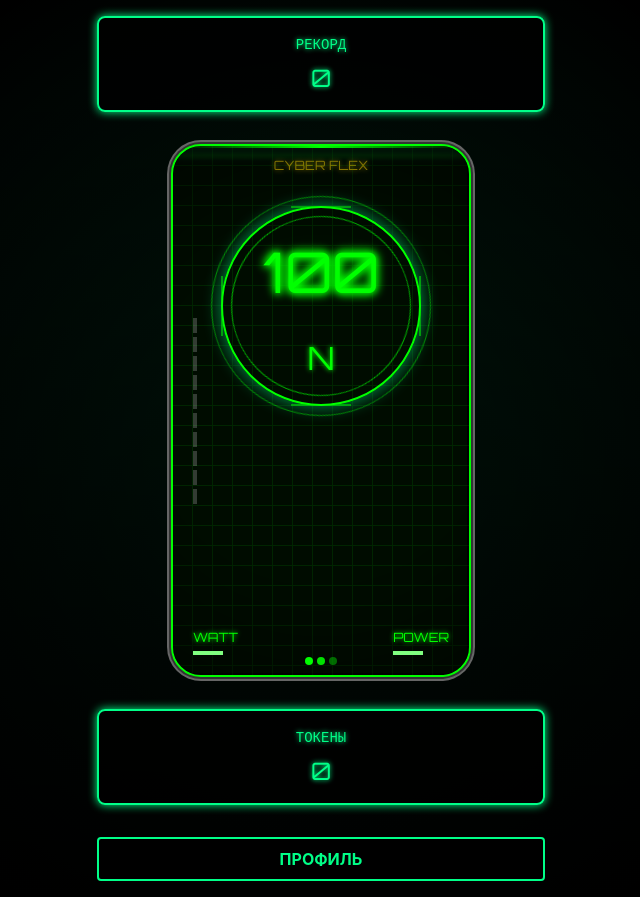
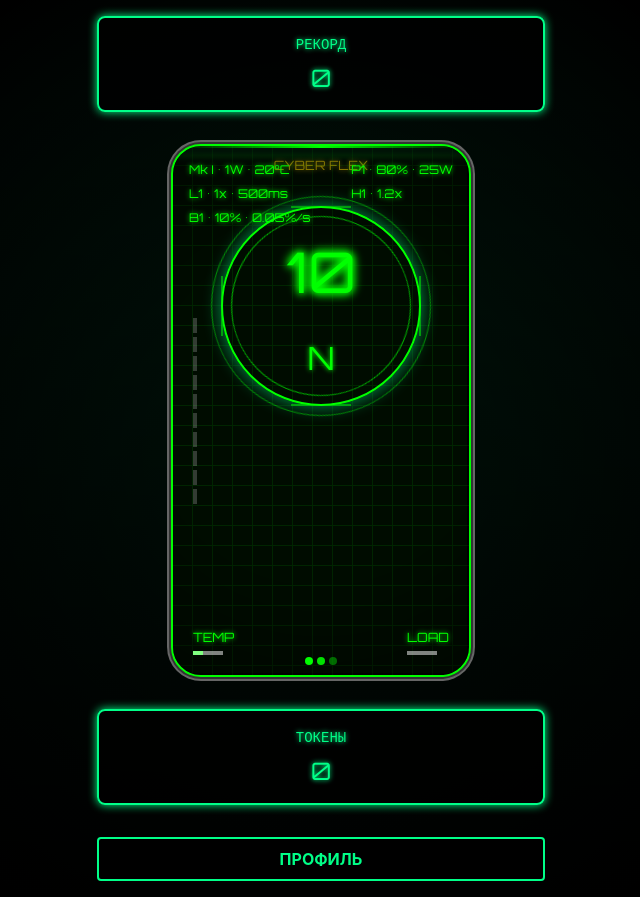
Before and after one commit to Gazprom100/TAPDEL, a React (Vite) app: page / in a window 1280 px wide. Shown: the whole page, without its empty margins (319-959 px from the left). Built offline with nearby package versions, Linux system fonts and the light colour scheme.

Commit message:
Update TapButton.tsx

```diff
--- a/src/components/TapButton.tsx
+++ b/src/components/TapButton.tsx
@@ -1,5 +1,6 @@
 import React, { useState, useEffect, useCallback } from 'react';
 import { useGameStore } from '../store/gameStore';
+import { COMPONENTS } from '../types/game';
 import '../styles/effects.css';
 
 type Gear = 'N' | '1' | '2' | '3' | '4' | 'M';
@@ -14,11 +15,30 @@
 };
 
 export const TapButton: React.FC = () => {
-  const { addTokens, energy, setEnergy } = useGameStore();
+  const {
+    addTokens,
+    energy,
+    setEnergy,
+    engineLevel,
+    gearboxLevel,
+    batteryLevel,
+    hyperdriveLevel,
+    powerGridLevel
+  } = useGameStore();
+
   const [gear, setGear] = useState<Gear>('N');
   const [taps, setTaps] = useState<number[]>([]);
   const [isCharging, setIsCharging] = useState(false);
-  const [intensity, setIntensity] = useState(0); // 0-100
+  const [intensity, setIntensity] = useState(0);
+  const [temperature, setTemperature] = useState(20);
+  const [isHyperdriveActive, setIsHyperdriveActive] = useState(false);
+
+  // Получаем текущие компоненты
+  const currentEngine = COMPONENTS.ENGINES.find(e => e.level === engineLevel)!;
+  const currentGearbox = COMPONENTS.GEARBOXES.find(g => g.level === gearboxLevel)!;
+  const currentBattery = COMPONENTS.BATTERIES.find(b => b.level === batteryLevel)!;
+  const currentHyperdrive = COMPONENTS.HYPERDRIVES.find(h => h.level === hyperdriveLevel)!;
+  const currentPowerGrid = COMPONENTS.POWER_GRIDS.find(p => p.level === powerGridLevel)!;
 
   // Расчет передачи на основе частоты нажатий
   const calculateGear = useCallback((tapHistory: number[]) => {
@@ -52,6 +72,7 @@
   // Обработка нажатия
   const handleTap = useCallback(() => {
     if (energy <= 0) return;
+    if (temperature >= currentEngine.maxTemp) return;
 
     const now = Date.now();
     const newTaps = [...taps.filter(tap => now - tap < 1000), now];
@@ -60,44 +81,80 @@
     const newGear = calculateGear(newTaps);
     setGear(newGear);
 
-    // Обновление интенсивности
+    // Обновление интенсивности и температуры
     const newIntensity = calculateIntensity(newGear);
     setIntensity(newIntensity);
+    setTemperature((prev: number) => Math.min(
+      currentEngine.maxTemp,
+      prev + (newIntensity / 100) * currentEngine.power
+    ));
 
-    // Добавление токенов с учетом передачи и энергии
-    const gearMultiplier = {
-      'N': 0.5,
-      '1': 1,
-      '2': 2,
-      '3': 3,
-      '4': 4,
-      'M': 5
-    }[newGear];
+    // Расчет множителей
+    const gearMultiplier = currentGearbox.gear;
+    const energyMultiplier = energy / 100;
+    const efficiencyMultiplier = currentPowerGrid.efficiency / 100;
+    const hyperdriveMultiplier = isHyperdriveActive ? currentHyperdrive.speedMultiplier : 1;
 
-    const energyMultiplier = energy / 100;
-    const tokensToAdd = gearMultiplier * energyMultiplier;
+    // Добавление токенов с учетом всех множителей
+    const baseTokens = currentEngine.power * gearMultiplier * energyMultiplier;
+    const totalTokens = baseTokens * efficiencyMultiplier * hyperdriveMultiplier;
 
-    addTokens(tokensToAdd);
+    addTokens(totalTokens);
 
-    // Уменьшение энергии в зависимости от передачи
-    const energyCost = ENERGY_CONSUMPTION_RATE[newGear];
-    setEnergy(Math.max(0, energy - energyCost));
+    // Расчет потребления энергии
+    const baseCost = ENERGY_CONSUMPTION_RATE[newGear];
+    const hyperdriveCost = isHyperdriveActive ? currentHyperdrive.energyConsumption : 0;
+    const totalCost = (baseCost / currentEngine.fuelEfficiency) + hyperdriveCost;
 
+    setEnergy(Math.max(0, energy - totalCost));
     setIsCharging(false);
-  }, [taps, energy, addTokens, setEnergy, calculateGear]);
+  }, [
+    taps,
+    energy,
+    temperature,
+    currentEngine,
+    currentGearbox,
+    currentPowerGrid,
+    currentHyperdrive,
+    isHyperdriveActive,
+    addTokens,
+    setEnergy
+  ]);
 
-  // Восстановление энергии
+  // Восстановление энергии и охлаждение
   useEffect(() => {
-    const energyRecoveryInterval = setInterval(() => {
-      if (taps.length === 0 || Date.now() - Math.max(...taps) > 1000) {
-        setEnergy(Math.min(100, energy + 0.1));
+    const recoveryInterval = setInterval(() => {
+      const now = Date.now();
+      const isIdle = taps.length === 0 || now - Math.max(...taps) > 1000;
+
+      if (isIdle) {
+        // Восстановление энергии
+        const chargeRate = currentBattery.chargeRate * (currentPowerGrid.efficiency / 100);
+        setEnergy(Math.min(currentBattery.capacity, energy + chargeRate));
+
+        // Охлаждение
+        setTemperature((prev: number) => Math.max(20, prev - 1));
+
+        // Отключение гипердвигателя при низком заряде
+        if (energy < currentHyperdrive.activationThreshold && isHyperdriveActive) {
+          setIsHyperdriveActive(false);
+        }
+
         setIsCharging(true);
-        setIntensity(Math.max(0, intensity - 5)); // Плавное угасание эффектов
+        setIntensity(Math.max(0, intensity - 5));
       }
     }, 50);
 
-    return () => clearInterval(energyRecoveryInterval);
-  }, [energy, taps, intensity, setEnergy]);
+    return () => clearInterval(recoveryInterval);
+  }, [
+    energy,
+    taps,
+    intensity,
+    currentBattery,
+    currentPowerGrid,
+    currentHyperdrive,
+    isHyperdriveActive
+  ]);
 
   // Очистка старых тапов
   useEffect(() => {
@@ -139,16 +196,46 @@
         </div>
       </div>
 
+      {/* Статистика компонентов */}
+      <div className="absolute top-4 left-4 space-y-2 text-xs">
+        <div className="cyber-text">
+          {currentEngine.level} • {currentEngine.power}W • {Math.round(temperature)}°C
+        </div>
+        <div className="cyber-text">
+          {currentGearbox.level} • {currentGearbox.gear}x • {currentGearbox.switchTime}ms
+        </div>
+        <div className="cyber-text">
+          {currentBattery.level} • {currentBattery.capacity}% • {currentBattery.chargeRate}%/s
+        </div>
+      </div>
+
+      <div className="absolute top-4 right-4 space-y-2 text-xs">
+        <div className="cyber-text">
+          {currentPowerGrid.level} • {currentPowerGrid.efficiency}% • {currentPowerGrid.maxLoad}W
+        </div>
+        <div className={`cyber-text ${isHyperdriveActive ? 'text-[#ff00ff]' : ''}`}>
+          {currentHyperdrive.level} • {currentHyperdrive.speedMultiplier}x
+        </div>
+      </div>
+
       <div className="status-indicators">
         <div>
-          <div className="cyber-text">WATT</div>
-          <div className="status-bar" />
-          <div className="status-particles" />
+          <div className="cyber-text">TEMP</div>
+          <div
+            className="status-bar"
+            style={{
+              background: `linear-gradient(to right, var(--glow-color) ${(temperature / currentEngine.maxTemp) * 100}%, transparent 0)`
+            }}
+          />
         </div>
         <div>
-          <div className="cyber-text">POWER</div>
-          <div className="status-bar" />
-          <div className="status-particles" />
+          <div className="cyber-text">LOAD</div>
+          <div
+            className="status-bar"
+            style={{
+              background: `linear-gradient(to right, var(--glow-color) ${(intensity / 100) * 100}%, transparent 0)`
+            }}
+          />
         </div>
       </div>
 
@@ -169,6 +256,16 @@
         ))}
       </div>
 
+      {/* Кнопка гипердвигателя */}
+      {energy >= currentHyperdrive.activationThreshold && (
+        <button
+          className={`absolute bottom-4 right-4 cyber-button ${isHyperdriveActive ? 'bg-[#ff00ff]' : ''}`}
+          onClick={() => setIsHyperdriveActive(!isHyperdriveActive)}
+        >
+          HYPERDRIVE
+        </button>
+      )}
+
       <div
         className="absolute inset-0 cursor-pointer"
         onClick={handleTap}
```
